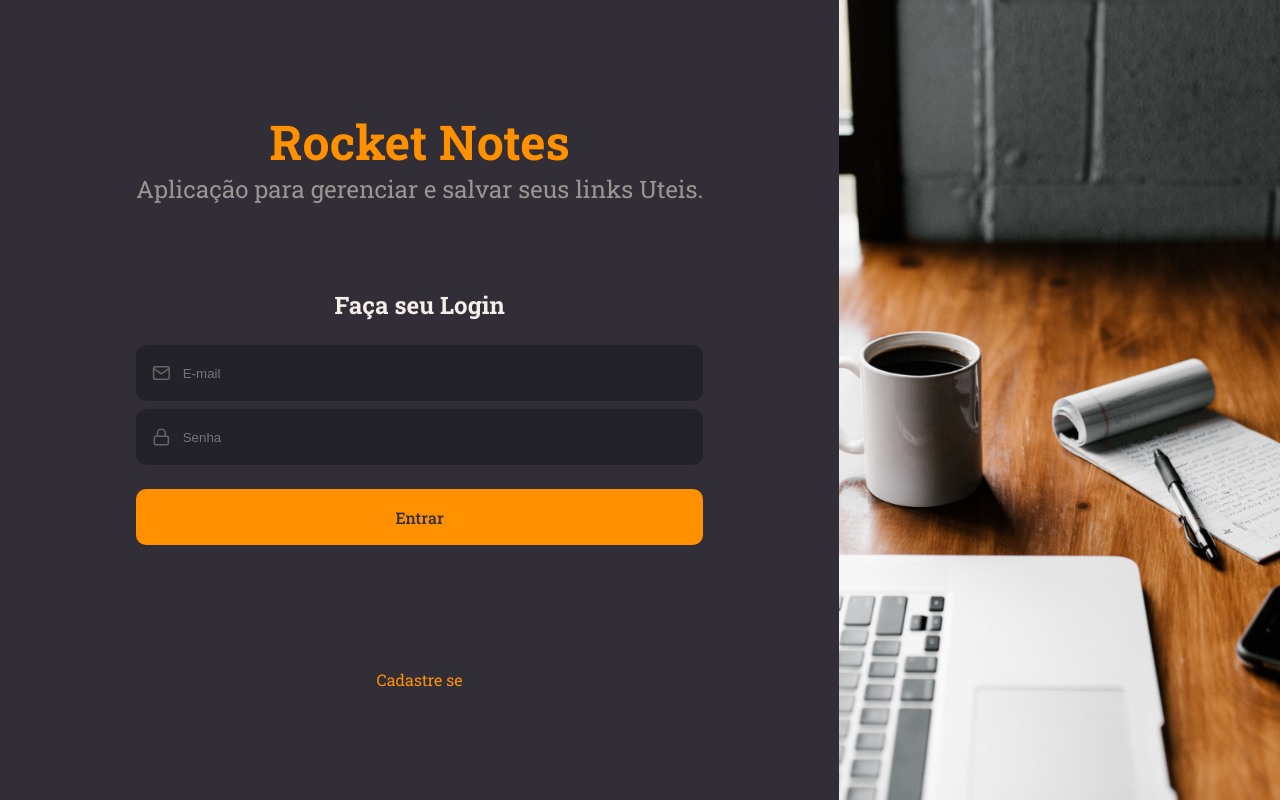
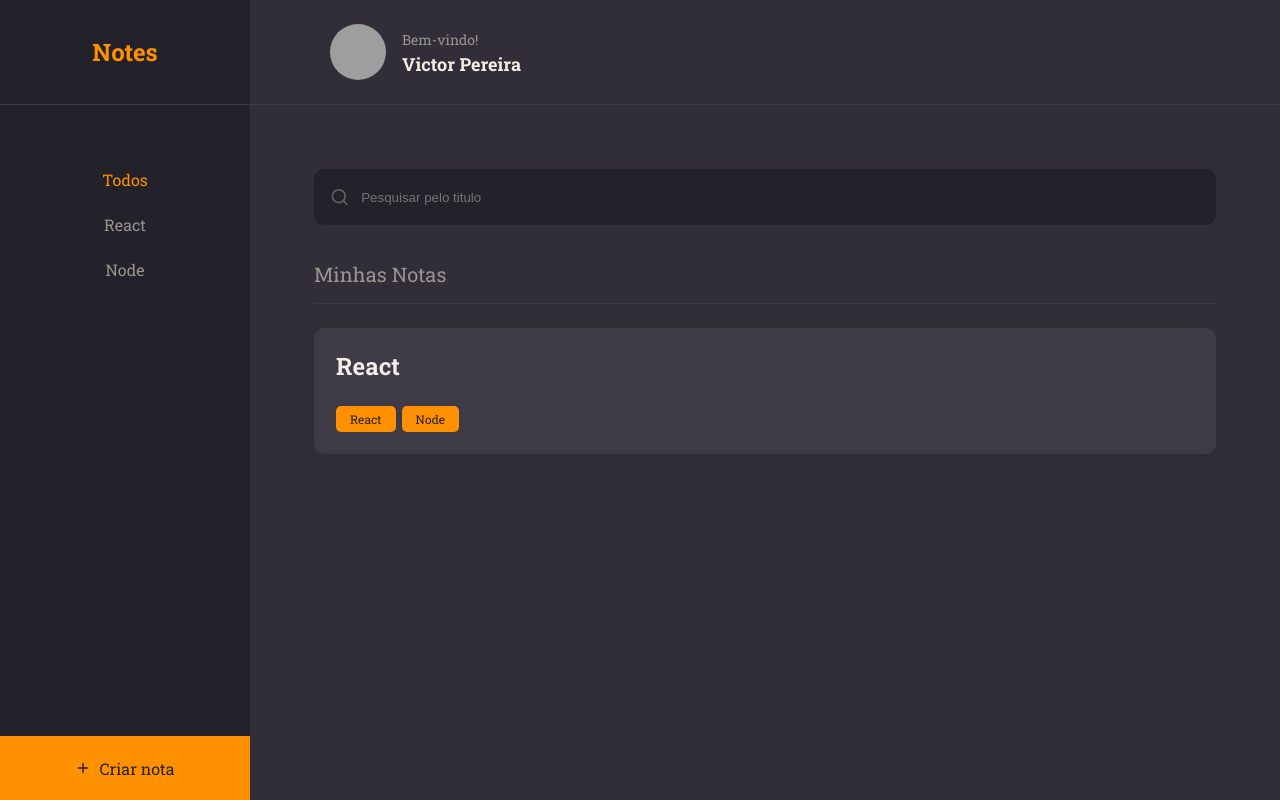
Before and after one commit to victorrti/REACT-NOTES, a React (Vite) app: page / in a window 1280 px wide. Built offline with nearby package versions, Linux system fonts and the light colour scheme; grey boxes are pictures that could not be loaded.

Commit message:
concluindo as rotas , e finalizando projeto react

```diff
--- a/src/components/Header/index.jsx
+++ b/src/components/Header/index.jsx
@@ -3,7 +3,7 @@
 export function Header(){
     return(
         <Container>
-            <Profile>
+            <Profile to="/profile">
                 <img src="https://github.com/victorrti.png" alt="foto do usuario"></img>
                 <div>
                     <span>Bem-vindo!</span>
--- a/src/components/Header/style.js
+++ b/src/components/Header/style.js
@@ -1,4 +1,5 @@
 import { styled } from "styled-components";
+import {Link} from 'react-router-dom'
 export const Container = styled.header`
 grid-area:header;
 height:105px;
@@ -13,7 +14,7 @@
 
 `
 
-export const Profile = styled.div`
+export const Profile = styled(Link)`
     display: flex;
     align-items: center;
 
--- a/src/pages/Home/index.jsx
+++ b/src/pages/Home/index.jsx
@@ -22,7 +22,7 @@
         </Search>
         <Content>
             <Section title="Minhas Notas">
-                <Note data={{
+                <Note to="/details" data={{
                     title:"React",
                     tags:[
                         {id:'1',name:'React'},
@@ -33,7 +33,7 @@
             </Section>
 
         </Content>
-        <NewNote>
+        <NewNote to="/new">
                 <FiPlus/>
                 Criar nota
         </NewNote>
--- a/src/pages/Home/style.js
+++ b/src/pages/Home/style.js
@@ -1,4 +1,5 @@
 import styled from 'styled-components'
+import {Link} from 'react-router-dom'
 
 export const Container = styled.div`
     width:100%;
@@ -51,9 +52,9 @@
 overflow-y:auto;
 `
 
-export const NewNote = styled.button`
+export const NewNote = styled(Link)`
     background:${({theme})=>theme.COLORS.ORANGE};
-    border:none;
+    color:${({theme})=>theme.COLORS.BACKGROUND_900};
     grid-area:newNote;
     display: flex;
     align-items: center;
--- a/src/pages/New/index.jsx
+++ b/src/pages/New/index.jsx
@@ -1,3 +1,4 @@
+import {Link} from 'react-router-dom'
 import{Container,Form} from './styles'
 import {Header} from '../../components/Header'
 import {Input} from '../../components/Input'
@@ -15,7 +16,7 @@
                 <Form>
                     <header>
                         <h1>Criar nota</h1>
-                        <a href="/">voltar</a>
+                        <Link to="/">voltar</Link>
                     </header>
                     <Input placeholder="Titulo"></Input>
                     <TextArea placeholder="Observações"/>
--- a/src/pages/Profile/index.jsx
+++ b/src/pages/Profile/index.jsx
@@ -1,3 +1,4 @@
+import {Link} from 'react-router-dom'
 import {Container,Form,Avatar} from './styles'
 import {FiArrowLeft,FiUser,FiMail,FiLock,FiCamera} from 'react-icons/fi'
 import { Input } from '../../components/Input'
@@ -7,9 +8,9 @@
     return(
         <Container>
             <header>
-                <a href="/">
+                <Link to="/">
                     <FiArrowLeft/>
-                </a>
+                </Link>
             </header>
             <Form>
                 <Avatar>
--- a/src/routes/index.jsx
+++ b/src/routes/index.jsx
@@ -6,8 +6,7 @@
 export function Routes(){
     return(
         <BrowserRouter>
-
-            <AuthRoutes/>
+            <AppRoutes/>
         </BrowserRouter>
     )
 }
```
